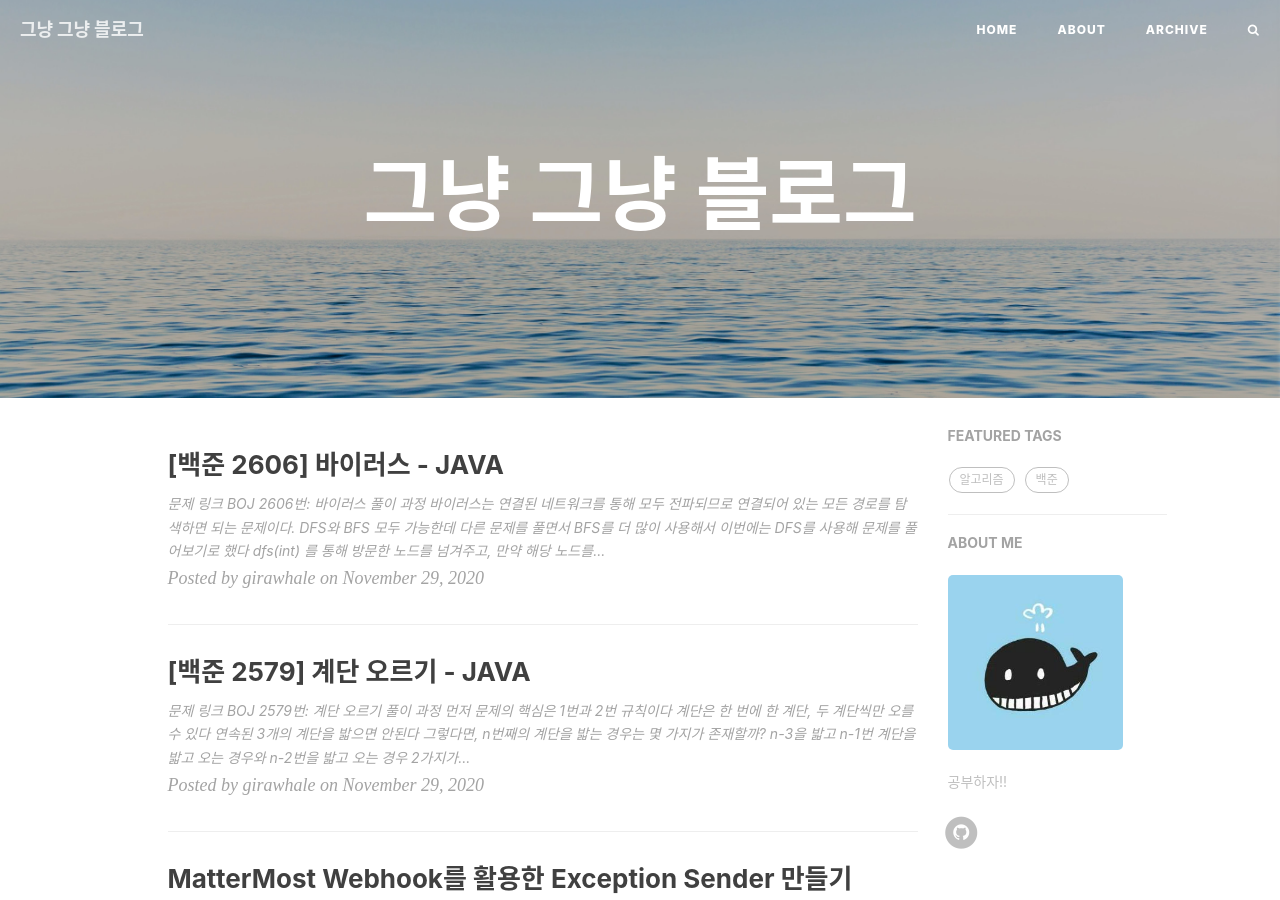
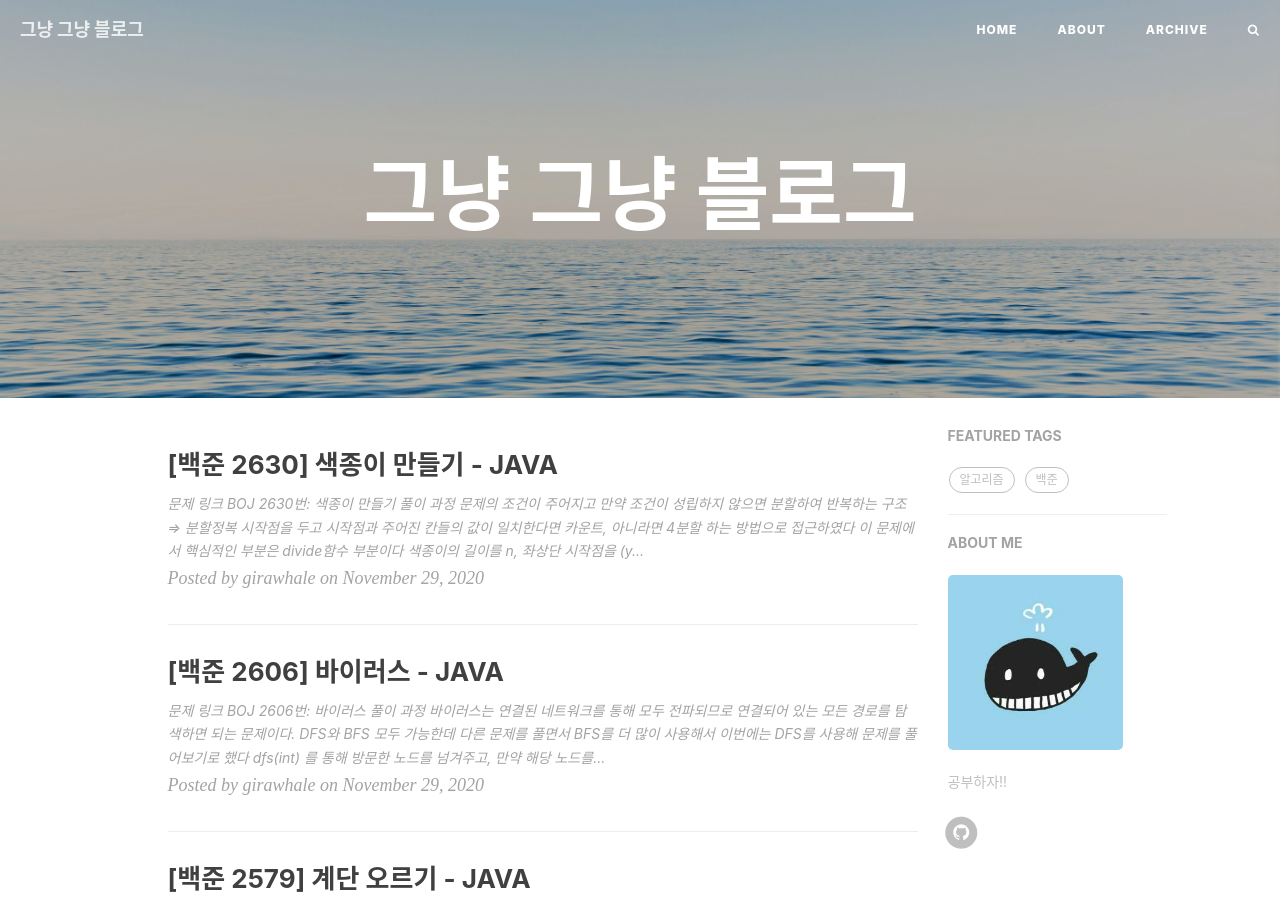
Before and after one commit to girawhale/girawhale.github.io, a Jekyll site: the page built from index.html, in a window 1280 px wide and 900 px high. Built offline with Jekyll 4.4.1, drawn with Linux system fonts in a browser that asks for light colours; nearby versions of some CDN libraries; some web fonts are replaced; the list of posts is cut into pages by our own code; comment, search, counter and statistics services are not loaded.

Commit message:
boj 2630

````diff
--- /dev/null
+++ b/_posts/algo/2020-11-29-boj2630.md
@@ -0,0 +1,94 @@
+---
+layout:     post
+title:      "[백준 2630] 색종이 만들기 - JAVA"
+author:     "girawhale"
+header-style: text
+catalog: true
+tags:		[알고리즘, 백준, 분할정복, 재귀]
+---
+
+## 문제 링크
+
+[BOJ 2630번: 색종이 만들기](https://www.acmicpc.net/problem/2630)
+
+
+
+## 풀이 과정
+
+문제의 조건이 주어지고 만약 조건이 성립하지 않으면 분할하여 반복하는 구조 ⇒ **분할정복**
+
+시작점을 두고 시작점과 주어진 칸들의 값이 일치한다면 <u>카운트</u>, 아니라면 <u>4분할</u> 하는 방법으로 접근하였다
+
+
+
+이 문제에서 핵심적인 부분은 `divide`함수 부분이다
+
+색종이의 길이를 **n**, 좌상단 시작점을 **(y, x)**로 변수명을 정하고 시작하였다
+
+만약 시작점과 종이의 칸의 숫자가 다르다면 분할을 해야하는데, 예를 들어 종이의 크기가 4인 경우이다
+
+![result](/img/in-post/algo/boj2630-1.png)
+
+각 칸의 숫자가 일치하지 않아 종이가 4등분 된다면 전체 길이는 **2로 감소**하고, 분할된 종이의 우상단의 경우 시작점이 변경되어야 하는데 시작점은 종이의 절반만큼 증가했으므로 **x가 2만큼 증가**하게 된다.
+
+위와 같은 방식으로 종이가 분할되는 경우는 총 4가지가 등장하게 된다.
+
+```java
+divide(n / 2, y, x);
+divide(n / 2, y + n / 2, x);
+divide(n / 2, y, x + n / 2);
+divide(n / 2, y + n / 2, x + n / 2);
+```
+
+
+
+만약 종이의 각 칸의 값들이 시작점과 일치한다면 cnt배열을 통해 시작점의 값을 index로 가진 값을 증가시켜주었다.
+
+
+
+## 코드
+
+``` java
+import java.util.Scanner;
+
+public class Main {
+	static int[] cnt = new int[2];
+	static int[][] paper;
+
+	public static void main(String[] args) {
+		Scanner sc = new Scanner(System.in);
+		int N = sc.nextInt();
+
+		paper = new int[N][N];
+		for (int i = 0; i < N; i++)
+			for (int j = 0; j < N; j++)
+				paper[i][j] = sc.nextInt();
+
+		divide(N, 0, 0);
+		for (int n : cnt)
+			System.out.println(n);
+	}
+
+	static void divide(int n, int y, int x) {
+		for (int i = y; i < y + n; i++) {
+			for (int j = x; j < x + n; j++)
+				if (paper[i][j] != paper[y][x]) {
+					divide(n / 2, y, x);
+					divide(n / 2, y + n / 2, x);
+					divide(n / 2, y, x + n / 2);
+					divide(n / 2, y + n / 2, x + n / 2);
+
+					return;
+				}
+		}
+
+		cnt[paper[y][x]]++;
+	}
+}
+```
+
+
+
+## 제출 결과
+
+![result](/img/in-post/algo/boj2630-result.png)
````
Also changed, not shown: _posts/algo/2020-11-29-boj2579.md (+1 -1 lines), _posts/algo/2020-11-29-boj2606.md (+1 -1 lines), img/in-post/algo/boj2630-1.png (added), img/in-post/algo/boj2630-result.png (added).
